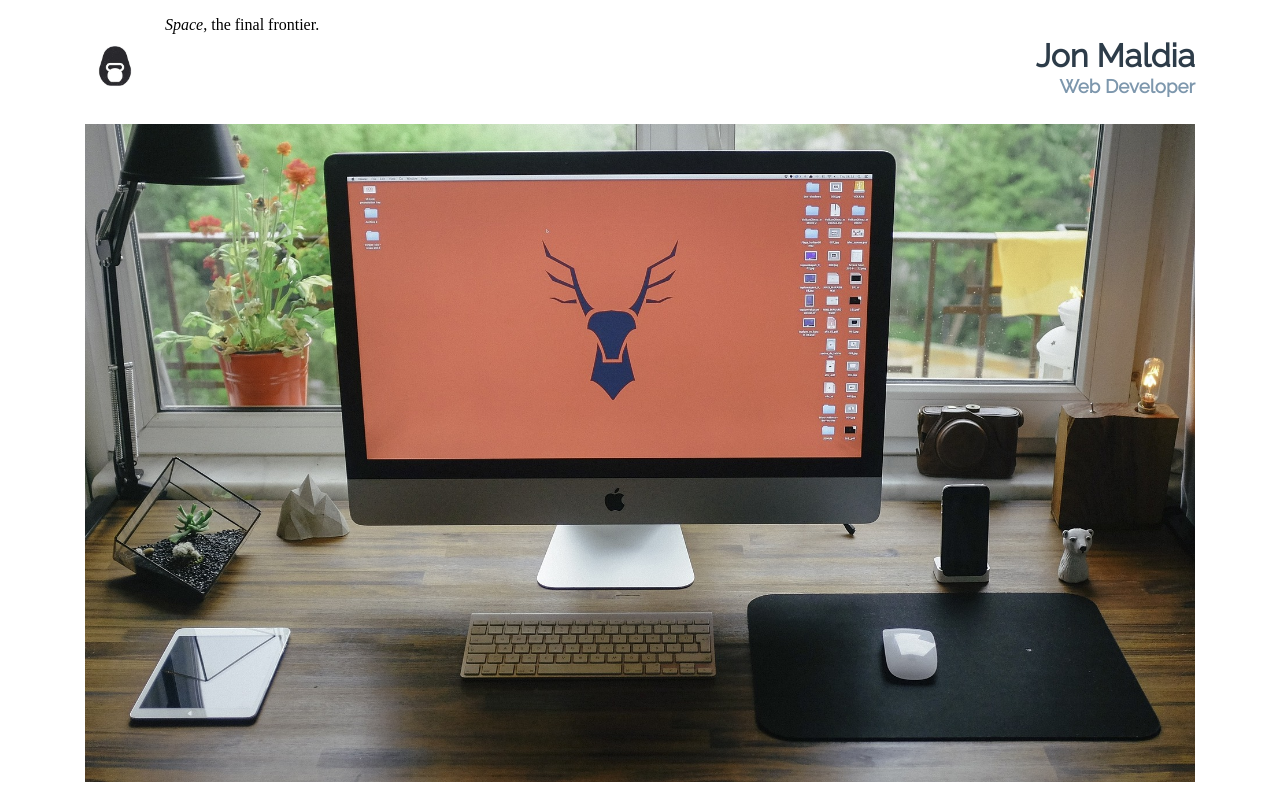
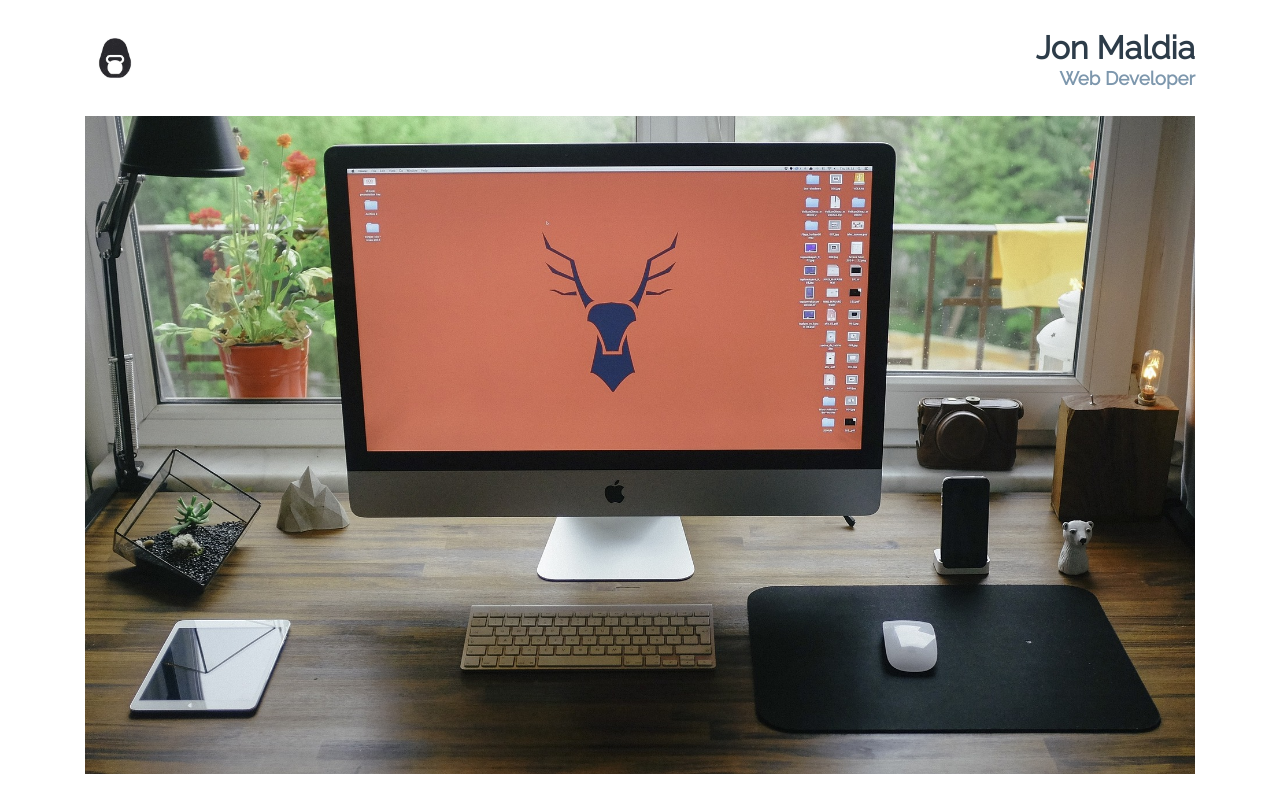
Before and after one commit to jmaldia/jmaldia.github.io, a plain HTML site: page index.html in a window 1280 px wide. Shown: the top 795 px of the page. Drawn offline with nearby package versions, Linux system fonts and the light colour scheme.

Commit message:
Minor change

```diff
--- a/index.html
+++ b/index.html
@@ -33,9 +33,7 @@
 			</div>
 		</header>
 
-<blockquote>
-    <p><em>Space</em>, the final frontier.</p>
-</blockquote>
+
 <!-- Main Image -->
 		<section id="main-img">
 			<img src="img/computer.jpg" alt="Main Image">
```
